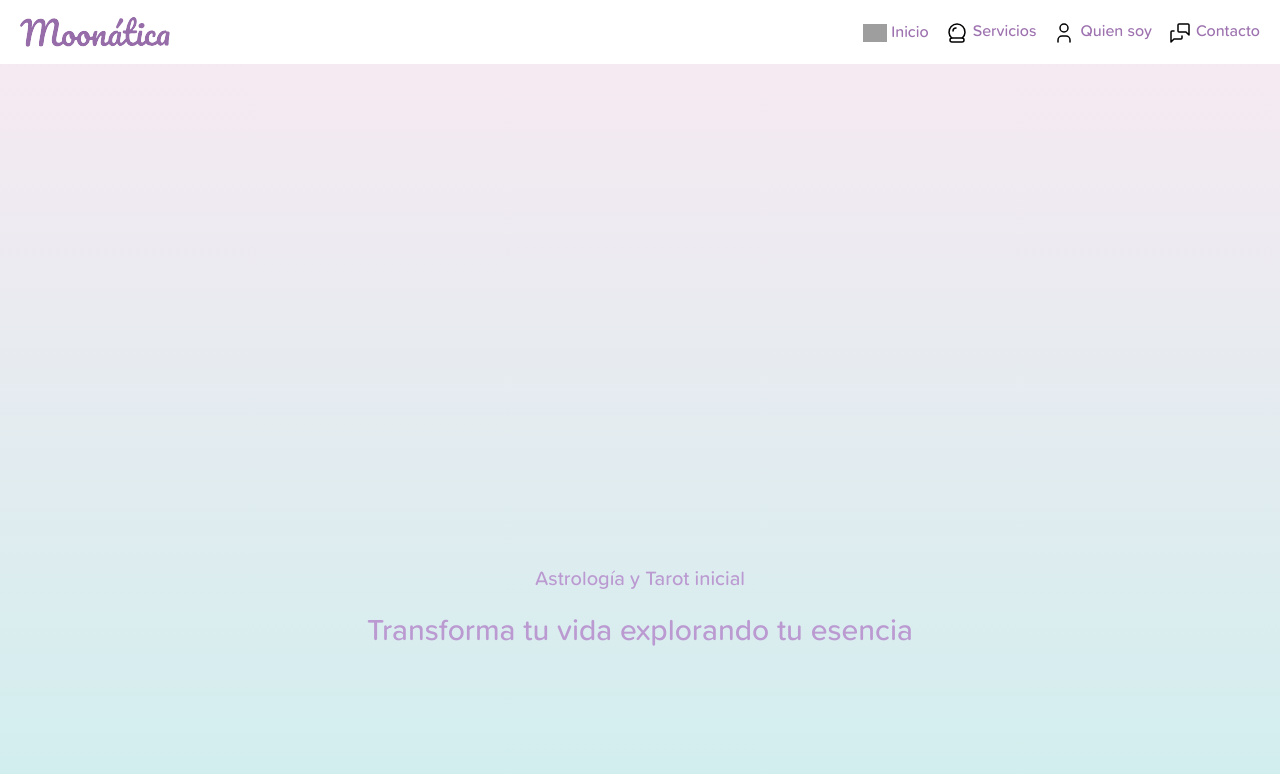
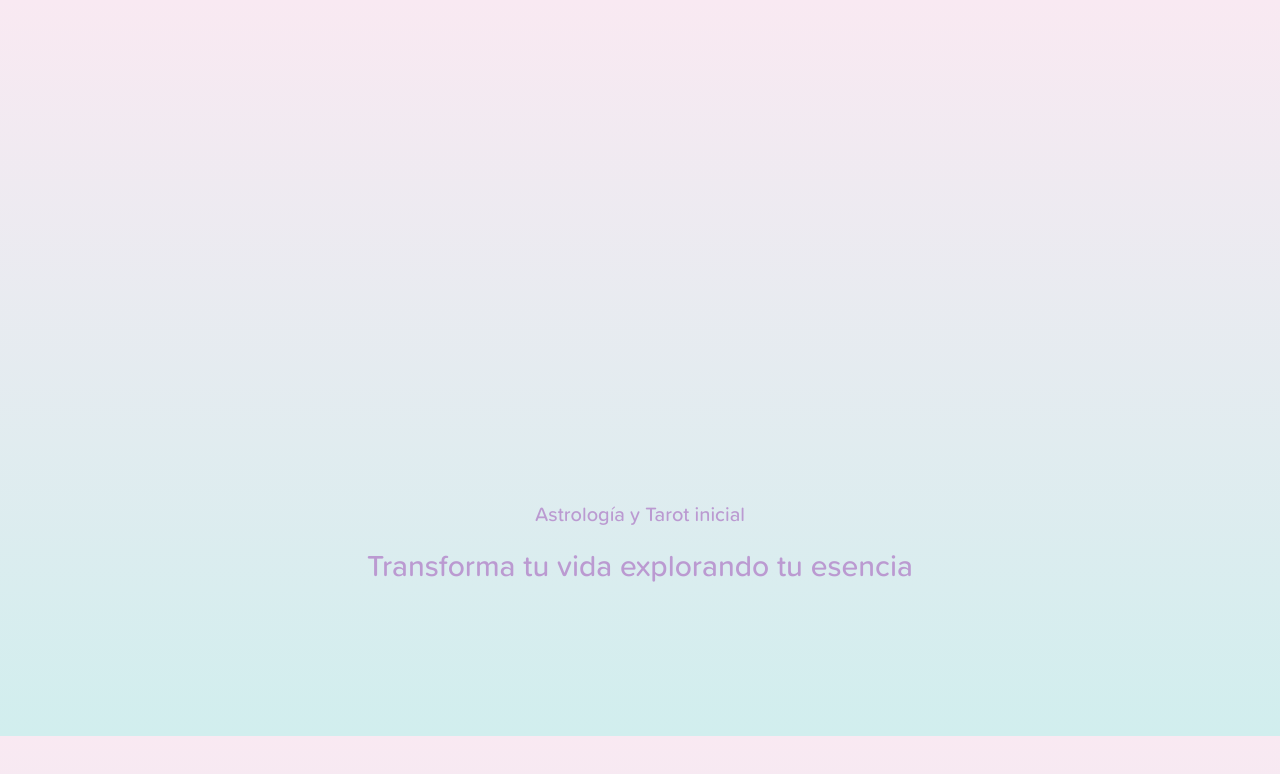
Before and after one commit to manuimfeld/Portfolio-2024, a Next.js app: page / in a window 1280 px wide. Shown: the top 774 px of the page. Built offline with nearby package versions, Linux system fonts and the light colour scheme; grey boxes are pictures that could not be loaded.

Commit message:
add meta-tags for SEO

```diff
--- a/src/app/layout.js
+++ b/src/app/layout.js
@@ -28,8 +28,11 @@ const proxima = localFont({
 });
 
 export const metadata = {
-  title: "Create Next App",
-  description: "Generated by create next app",
+  title: "Moonática - Astrología y Tarot inicial",
+  description:
+    "¡Bienvenidxs a Soy Moonática! 🌙 Descubre el fascinante mundo de la astrología y el tarot, incluyendo la interpretación de tu carta natal y el significado profundo de los signos del zodíaco. Explora la esencia genuina de quiénes somos a través de la astrología natal y desata el efecto dominó en tu vida. Encuentra la interpretación detallada de tu carta natal, que revela las posiciones planetarias, aspectos astrológicos y significados de las casas astrológicas. Además, sumérgete en el significado único de cada signo zodiacal, comprendiendo sus características, personalidad, elementos y modalidades. Acompáñanos en este viaje de autoconocimiento y exploración cósmica mientras reconectamos con nuestra esencia más auténtica y descubrimos las maravillas del universo que nos rodea.",
+  keywords:
+    "astrología, tarot, carta natal, signos zodiacales, autoconocimiento, exploración cósmica, revolución solar, talleres, cursos, luna, luna astrología, luna en piscis, signo de zodíaco",
   icons: {
     icon: "/favicon.svg",
   },
@@ -38,10 +41,7 @@ export const metadata = {
 export default function RootLayout({ children }) {
   return (
     <html lang="en" className="bg-gradient-to-b from-[#f9e9f2] to-[#d1eeee]">
-      <body className={proxima.className}>
-        <Navbar />
-        {children}
-      </body>
+      <body className={proxima.className}>{children}</body>
     </html>
   );
 }
```
